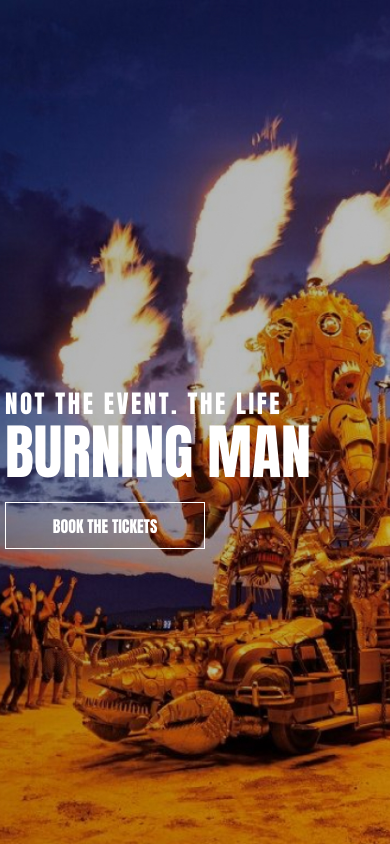
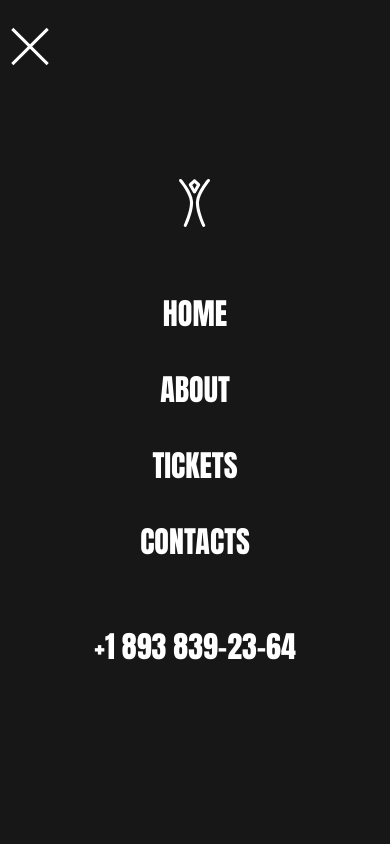
Before and after one commit to DanilTkachenko/Burning-Man, a website: page html/index.html in a window 390 px wide. Both pictures are taken after a click on the element 30 px from the left and 45 px from the top of the page. Shown: the top 844 px of the page. Drawn offline with nearby package versions, Linux system fonts and the light colour scheme.

Commit message:
Fix bugs

```diff
--- a/css/style.css
+++ b/css/style.css
@@ -1,3 +1,38 @@
 @tailwind base;
 @tailwind components;
 @tailwind utilities;
+
+@layer components {
+	/*** Menu ***/
+	.menu.active {
+		transform: translate(0);
+	}
+	/*** Burger ***/
+	/* Burger Line */
+	.burger-line {
+		width: 50px;
+		height: 3px;
+		position: absolute;
+		transform: translateX(-50%);
+		transform: translateY(-50%);
+		background-color: #fff;
+		transition: all .5s;
+	}
+
+	/* Active */
+	.burger-btn.active span:nth-of-type(1) {
+		display: none;
+	}
+
+	.burger-btn.active span:nth-of-type(2) {
+		top: 50%;
+		transform: translate(-50%, 0%);
+		transform: rotate(45deg);
+	}
+
+	.burger-btn.active span:nth-of-type(3) {
+		top: 50%;
+		transform: translate(-50%, 0%);
+		transform: rotate(-45deg);
+	}
+}
--- a/html/index.html
+++ b/html/index.html
@@ -7,36 +7,8 @@
 	<title>Burning Man</title>
 	<link href="https://fonts.googleapis.com/css2?family=Anton&family=Open+Sans&family=Roboto&display=swap" rel="stylesheet">
 	<link rel="shortcut icon" type="image/x-icon" href="../images/favicon.ico">
+	<link rel="stylesheet" href="../css/style.css">
 	<link rel="stylesheet" href="../css/tailwind.css">
-	<style type="text/tailwindcss">
-		@layer components {
-			/*** Burger ***/
-			/* Burger Line */
-			.burger-line {
-				width: 50px;
-				height: 3px;
-				position: absolute;
-				transform: translateX(-50%);
-				transform: translateY(-50%);
-				background-color: #fff;
-				transition: all .5s;
-			}
-			/* Active */
-			.burger-btn.active span:nth-of-type(1) {
-				display: none;
-			}
-			.burger-btn.active span:nth-of-type(2) {
-				top: 50%;
-				transform: translate(-50%, 0%);
-				transform: rotate(45deg);
-			}
-			.burger-btn.active span:nth-of-type(3) {
-				top: 50%;
-				transform: translate(-50%, 0%);
-				transform: rotate(-45deg);
-			}
-		}
-	</style>
 </head>
 <body>
 	<header class="header h-screen bg-[url('../images/hero.webp')] bg-no-repeat bg-cover bg-fixed bg-center">
--- a/js/burgerMenu.js
+++ b/js/burgerMenu.js
@@ -3,6 +3,6 @@
 
 btn.addEventListener('click', function() {
 	btn.classList.toggle('active');
-	menu.classList.toggle('max-sm:translate-x-0');
+	menu.classList.toggle('active');
 	document.body.classList.toggle('overflow-hidden');
 });
```
Also changed, not shown: css/tailwind.css.
